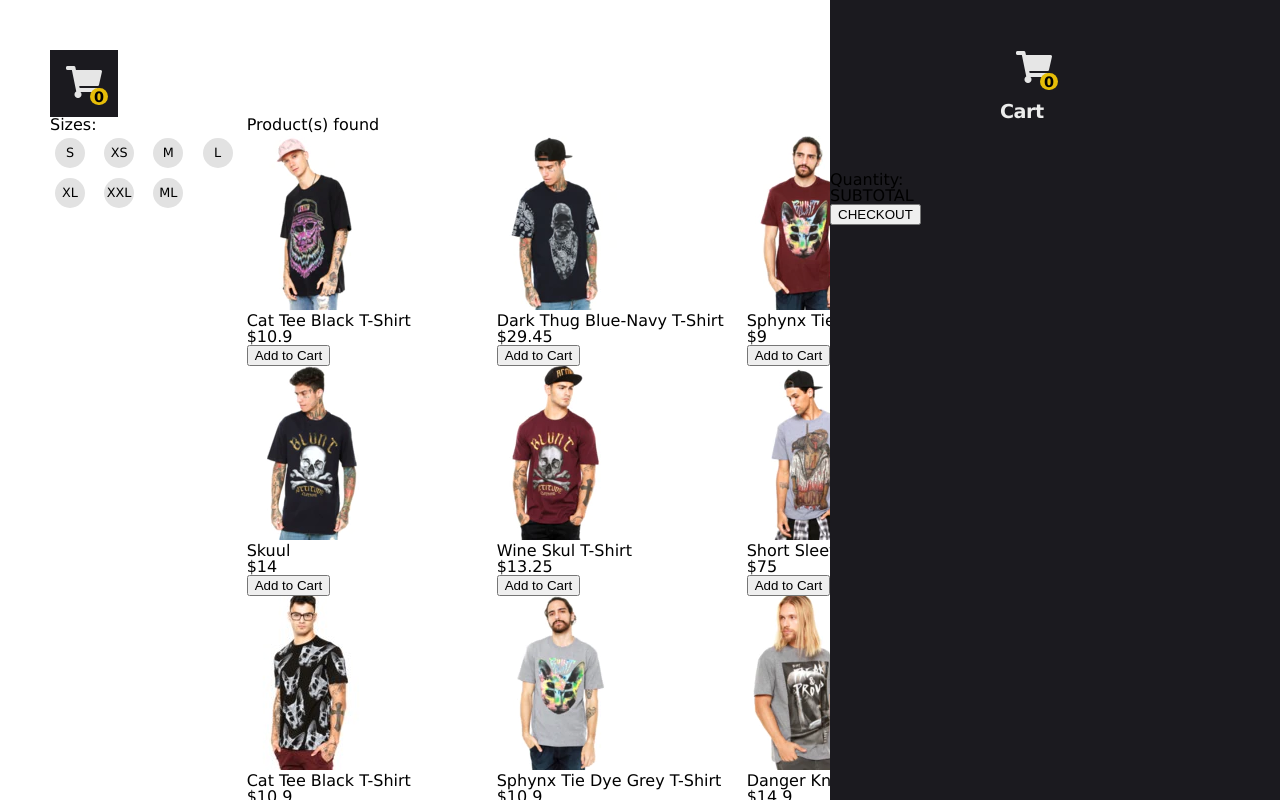
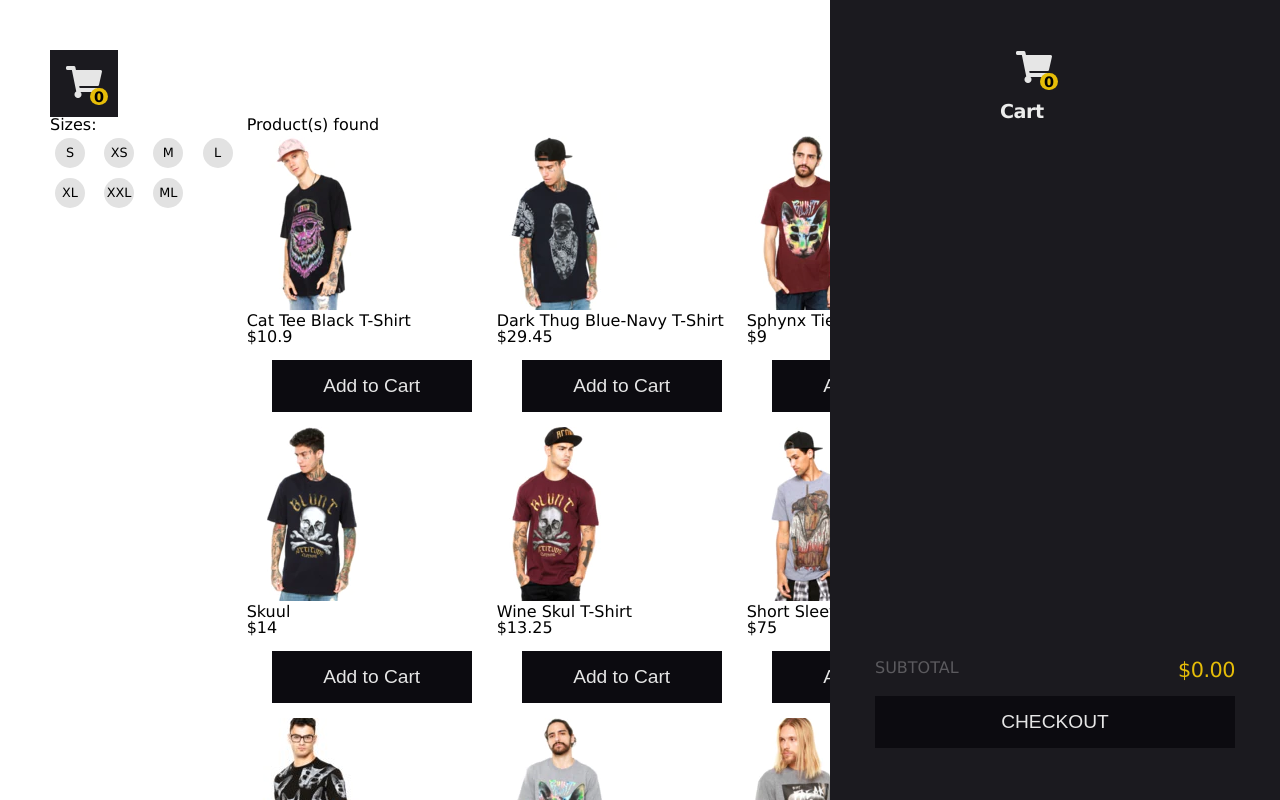
Before and after one commit to harshaanNihal/react-shopping-kart, a React (Create React App) app: page / in a window 1280 px wide. Shown: the top 800 px of the page. Built offline with nearby package versions, Linux system fonts and the light colour scheme.

Commit message:
cart functionality done

```diff
--- a/src/App.css
+++ b/src/App.css
@@ -73,9 +73,3 @@ table {
 	display: grid;
 	grid-template-columns: repeat(auto-fill, 250px);
 }
-
-.cart-notification {
-	position: absolute;
-	top: 0;
-  right: 0;
-}
--- a/src/App.js
+++ b/src/App.js
@@ -47,15 +47,24 @@ class App extends Component {
       })]
     })
     const newArr =  [...new Set(filterSizeData.flat())];
-    return newArr
+    return newArr;
   }
 
   handleCartClick = (i) => {
-    console.log(i);
+    const {cart} = this.state;
 
+    const cartCopy = [...cart];
+    let flag=true;
+    for(var obj of cartCopy) {
+      if(obj.item.id == i.id){
+        obj.quantity++; flag= false;
+      }
+    }
+
+    if(flag) cartCopy.push({item:i,quantity:1})
     this.setState({
-      cart: [...this.state.cart, i]
-    }); // How is it that on consoling state variables here, it returns one less state value
+      cart : [...cartCopy]
+    })
   }
 
   handleFilter = (e, i) => {
@@ -104,14 +113,24 @@ class App extends Component {
     );
   }
 
+  handleDelete = (e, id) => {
+    const {cart} = this.state;
+    let tempCart  = [...cart];
+    tempCart = tempCart.filter( (val) => val.item.id !== id);
+
+    this.setState({
+      cart: tempCart,
+    });
+  }
+
 
   render() {
-    const {allData, displayData, filtered, cart} = this.state;
+    const { displayData, filtered, cart} = this.state;
 
     return (
       <div>
         <Cart classname="cart-notification" cartSelected={cart}/>
-        <CartList cartSelected={cart}/>
+        <CartList cartSelected={cart} handleDelete={this.handleDelete}/>
         <main className="cart-container">
           <div className="size-container">
             <Sizes click={this.handleFilter} selectedSizes={filtered} data={data}/>
@@ -119,8 +138,8 @@ class App extends Component {
           <div className="product-container">
             <Sort change={this.handleSort}/>
             <div className="product-grid">
-              { displayData && displayData.map((item, index) =>
-              <Product key={index} product={item} click={this.handleCartClick} />)}
+              { displayData && displayData.map((item, index, arr) =>
+              <Product key={index} product={item} click={this.handleCartClick} length={arr.length} />)}
             </div>
           </div>
         </main>
--- a/src/Cart.css
+++ b/src/Cart.css
@@ -1,5 +1,7 @@
 .cart-icon {
   position: relative;
+  top: 0;
+  right: 0;
   font-family: Verdana, Geneva, Tahoma, sans-serif;
   display: inline-block;
   padding: 1rem;
@@ -18,7 +20,7 @@
   right: 10px;
   display: inline-block;
   padding: 2px 4px 0.2px;
-  background-color: rgb(230, 189, 8);
+  background-color: #e6bd08;
   border-radius: 10px;
   font-weight: 600;
   font-size: 0.9rem;
--- a/src/Cart.js
+++ b/src/Cart.js
@@ -2,13 +2,19 @@ import React, { Component } from 'react';
 import './Cart.css';
 
 class Cart extends Component {
+  totalItemQuantity = (cartItem = this.props.cartSelected)  => {
+    let itemQty = 0;
+
+    cartItem.forEach( (value) => itemQty += value.quantity);
+    return itemQty;
+  }
 
   render() {
     const {cartSelected} = this.props;
     return (
       <div className="cart-icon">
         <i className="fas fa-shopping-cart"></i>
-        <div className="circle-notification"><span>{cartSelected.length}</span></div>
+        <div className="circle-notification"><span>{this.totalItemQuantity()}</span></div>
       </div>
     );
   }
--- a/src/CartList.css
+++ b/src/CartList.css
@@ -13,9 +13,54 @@
   margin: 0 auto;
 }
 
+.cart-foot {
+  /* height: 200px; */
+}
+
 .cart-text {
   color: #ececec;
   font-weight: 700;
   font-size: 1.2rem;
   letter-spacing: -0.5px;
 }
+
+.header {
+  overflow: auto;
+  height: 80%;
+}
+
+.footer {
+  margin: 20px 0;
+  width: 100%;
+}
+
+.cart-subtotal{
+  display: flex;
+  width: 80%;
+  margin: 0 auto;
+  justify-content: space-between;
+  align-content: center;
+}
+
+.cart-subtotal > * {
+  color: #5b5a5e;
+  font-weight: 500;
+}
+
+.checkout-btn {
+  display: block;
+  background-color: #0c0b10;
+  width: 80%;
+  text-align: center;
+  padding: 15px;
+  border: none;
+  margin: 15px auto;
+  color: #e6e6e6;
+  font-size: 1.2rem;
+}
+
+.checkout-total {
+  color: #e6bd08;
+  font-size: 1.3rem;
+  letter-spacing: -0.5px;
+}
--- a/src/CartList.js
+++ b/src/CartList.js
@@ -6,28 +6,43 @@ import CheckoutProduct from './CheckoutProduct';
 class CartList extends Component {
   constructor(props) {
     super(props);
-    this.cartSelected = this.props.cartSelected;
+    this.state = {
+      totalPrice: 0
+    }
   }
 
-  cartDisplayData = () => {
-    // return this.allData.filter((val) => this.cartSelected.includes(val));
+  calculateTotal = () => {
+    const {cartSelected} = this.props;
+    let total = 0;
+    for (var item of cartSelected) {
+      total += item.item.price * item.quantity;
+    }
+    return total;
   }
 
+
   render() {
+    const {cartSelected} = (this.props);
+
     return (
       <div className="cart-container-box">
-        <div className="cart-head">
-          <Cart cartSelected={this.props.cartSelected}/> <span className="cart-text">Cart</span>
+        <div className="header">
+          <div className="cart-head">
+            <Cart cartSelected={cartSelected}/> <span className="cart-text">Cart</span>
+          </div>
+          <div className="cart-body">
+          {cartSelected.map( (item) => {
+            return <CheckoutProduct key={item.item.id} cartItem={item.item} itemQuantity={item.quantity} handleDelete={this.props.handleDelete}/>})}
+          </div>
         </div>
-        <div className="cart-body">
-          <CheckoutProduct cartDisplay={this.cartDisplayData()}/>
-        </div>
-        <div>
+        <div className="footer">
           <div className="cart-foot">
             <div>
-              <p>SUBTOTAL</p>
-              <div>
-                <span className="checkout-total"></span>
+              <div className="cart-subtotal">
+                <p>SUBTOTAL</p>
+                <div>
+                  <span className="checkout-total">$</span><span className="checkout-total">{this.calculateTotal().toFixed(2)}</span>
+                </div>
               </div>
             </div>
             <button className="checkout-btn">CHECKOUT</button>
--- a/src/CheckoutProduct.css
+++ b/src/CheckoutProduct.css
@@ -0,0 +1,85 @@
+.cart-item-container {
+  position: relative;
+  display: flex;
+  justify-content: space-between;
+  border-top: 2px solid rgba(0, 0, 0, 0.2);
+}
+
+/* .cart-item-container::before {
+  content: "";
+  position: absolute;
+  left: 10px;
+  top: 0;
+  height: 1px;
+  width: 95%;
+  border-bottom: 2px solid rgba(0, 0, 0, 0.2);
+} */
+
+
+.item-info > * {
+  color: #e6e6e6;
+}
+
+.item-info {
+  margin: 10px;
+  align-self: center;
+}
+
+
+.checkout-price {
+  color: rgb(230, 189, 8);
+  align-self: center;
+  margin: 30px;
+}
+
+.checkout-title{
+  font-size: 1.2rem;
+  letter-spacing: -0.5px;
+  font-weight: 500;
+}
+
+.hilight {
+  color: #5b5a5e;
+  font-size: 1rem;
+  font-weight: 700;
+}
+
+.cart-item-info {
+  display: flex;
+}
+
+.cart-item-info:first-child {
+  justify-content: center;
+  display: flex;
+}
+
+.checkout-img {
+  width: 60px;
+  height: 86px;
+  margin: 10px;
+}
+
+.separator {
+  margin: 0 8px;
+}
+
+.group-item-detail {
+  display: flex;
+  margin: 4px 0;
+}
+
+.group-item-detail > * {
+  font-size: 0.9rem;
+  color: #5b5a5e;
+}
+
+.float-right {
+  position: absolute;
+  right: 12px;
+  top: 7px;
+}
+
+.float-right:hover {
+  color: #e6e6e6;
+  cursor: pointer;
+}
--- a/src/CheckoutProduct.js
+++ b/src/CheckoutProduct.js
@@ -2,22 +2,25 @@ import React, {Component} from 'react';
 import './CheckoutProduct.css';
 
 class CheckoutProduct extends Component {
-  constructor(props){
-    super(props);
-    console.log(this.props.cartData);
-  }
+  render() {
+    const {id, sku, title, availableSizes, style, currencyFormat, price} = (this.props.cartItem);
 
-  render() {
     return (
-      <div>
-        <div> <img /> </div>
-        <div>
-          <p className="checkout-title"></p>
-          <p className="checkout-size"></p>
-          <p className="checkout-style"></p>
-          <p className="checkout-style"><span>Quantity:</span></p>
+      <div className="cart-item-container">
+        <i className="float-right fas fa-times fa-lg" onClick={(e) => { this.props.handleDelete(e, id)}}></i>
+        <div className="cart-item-info">
+          <img className="checkout-img" src={require(`../products/${sku}_2.jpg`)} alt={title}/>
+          <div className="item-info">
+            <p className="checkout-title">{title}</p>
+            <div className="group-item-detail">
+              <p className="checkout-size">{availableSizes[0]}  </p>
+              <span className="separator">|</span>
+              <p className="checkout-style">  {style}</p>
+            </div>
+            <p className="checkout-quantity hilight"><span>Quantity: </span><span className="hilight">{this.props.itemQuantity}</span></p>
+          </div>
         </div>
-        <div className="checkout-price"><span></span></div>
+        <div className="checkout-price"><span>{currencyFormat}</span>{price}<span></span></div>
       </div>
     )
   }
--- a/src/Product.js
+++ b/src/Product.js
@@ -13,7 +13,7 @@ class Product extends Component {
           <span>{currencyFormat}</span>
           <p>{price}</p>
         </div>
-        <button className="addToCartBtn" onClick={() => this.props.click(this.props.product)}>Add to Cart</button>
+        <button className="addToCartBtn checkout-btn" onClick={() => this.props.click(this.props.product)}>Add to Cart</button>
       </div>
     );
   }
```
Also changed, not shown: src/Product.css (line endings or trailing spaces).
